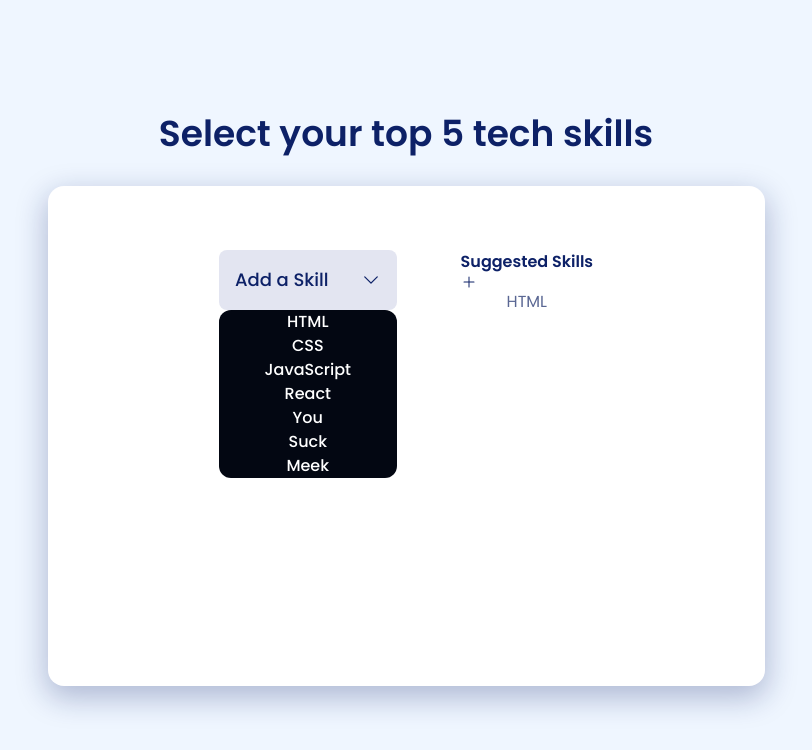
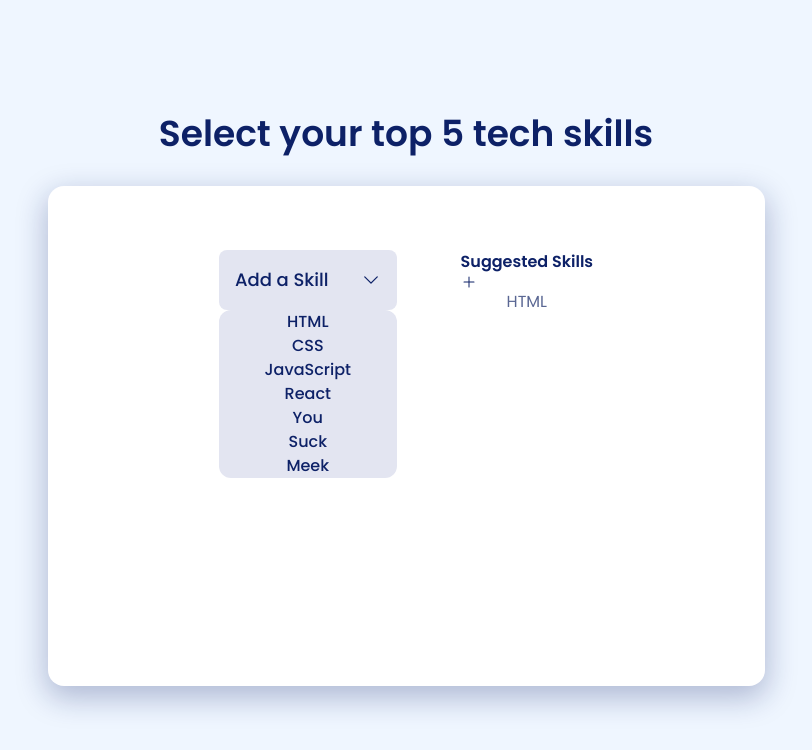
Before and after one commit to Lwmeek/SortList-Component, a React (Vite) app: page / in a window 1280 px wide. Both pictures are taken after a click on the button "Add a Skill". Shown: the top 750 px of the page, without its empty margins (234-1046 px from the left). Built offline with nearby package versions, Linux system fonts and the light colour scheme.

Commit message:
hover effects on list

```diff
--- a/src/Components/SkillsList.jsx
+++ b/src/Components/SkillsList.jsx
@@ -26,9 +26,14 @@ const SkillsList = () => {
 							<ChevronDownIcon className="w-5" />
 						</button>
 						{expanded ? (
-							<div className="bg-black rounded-xl overflow-hidden duration-700">
-								{SuggestedSkills.map(skill => (
-									<li key={skill.id} className="list-none">{skill.name}</li>
+							<div className="bg-unfilledInput rounded-xl overflow-hidden duration-700">
+								{SuggestedSkills.map((skill) => (
+									<li
+										key={skill.id}
+										className="list-none cursor-pointer text-navyblue hover:bg-bgColor"
+									>
+										{skill.name}
+									</li>
 								))}
 							</div>
 						) : (
```
